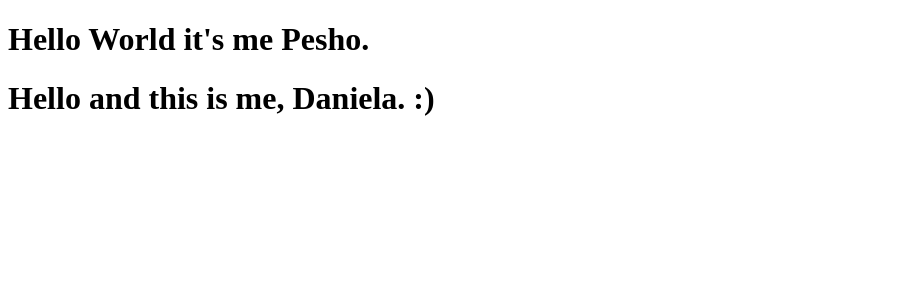
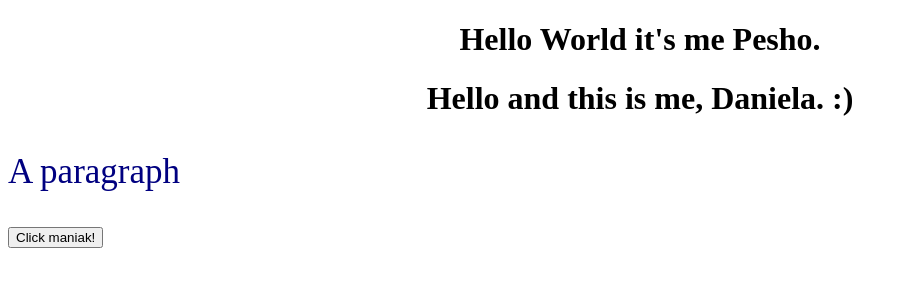
Before and after one commit to PeterPeev28/JavascriptWithDanito, a plain HTML site: page html/index.html in a window 1280 px wide. Shown: the whole page, without its empty margins (0-907 px from the left). Drawn offline with Linux system fonts and the light colour scheme.

Commit message:
maniakkkkkkkkkkk css

```diff
--- a/css/styles.css
+++ b/css/styles.css
@@ -1,3 +1,7 @@
-    .h1{
-        margin: center;
+    h1{
+        text-align: center;
     }
+    p{
+        font-size: 35px;
+        color: navy;
+    }
--- a/html/index.html
+++ b/html/index.html
@@ -2,11 +2,14 @@
 <html>
   <head>
     <meta charset="UTF-8">
+    <link rel="stylesheet" type="text/css" href="../css/styles.css">
     <title>Me and Danito</title>
   </head>
   <body>
       <h1>Hello World it's me Pesho.</h1>
       <h1>Hello and this is me, Daniela. :)</h1>
-
+      <p id="test">A paragraph </p>
+      <button type="button" onclick="myFunction()">Click maniak!</button>
+      <script src="../javascript/myScript.js"></script>
   </body>
 </html>
--- /dev/null
+++ b/javascript/myScript.js
@@ -0,0 +1,3 @@
+function myFunction() {
+    document.getElementById("test").innerHTML="Paragraph changed!!"
+}
```
